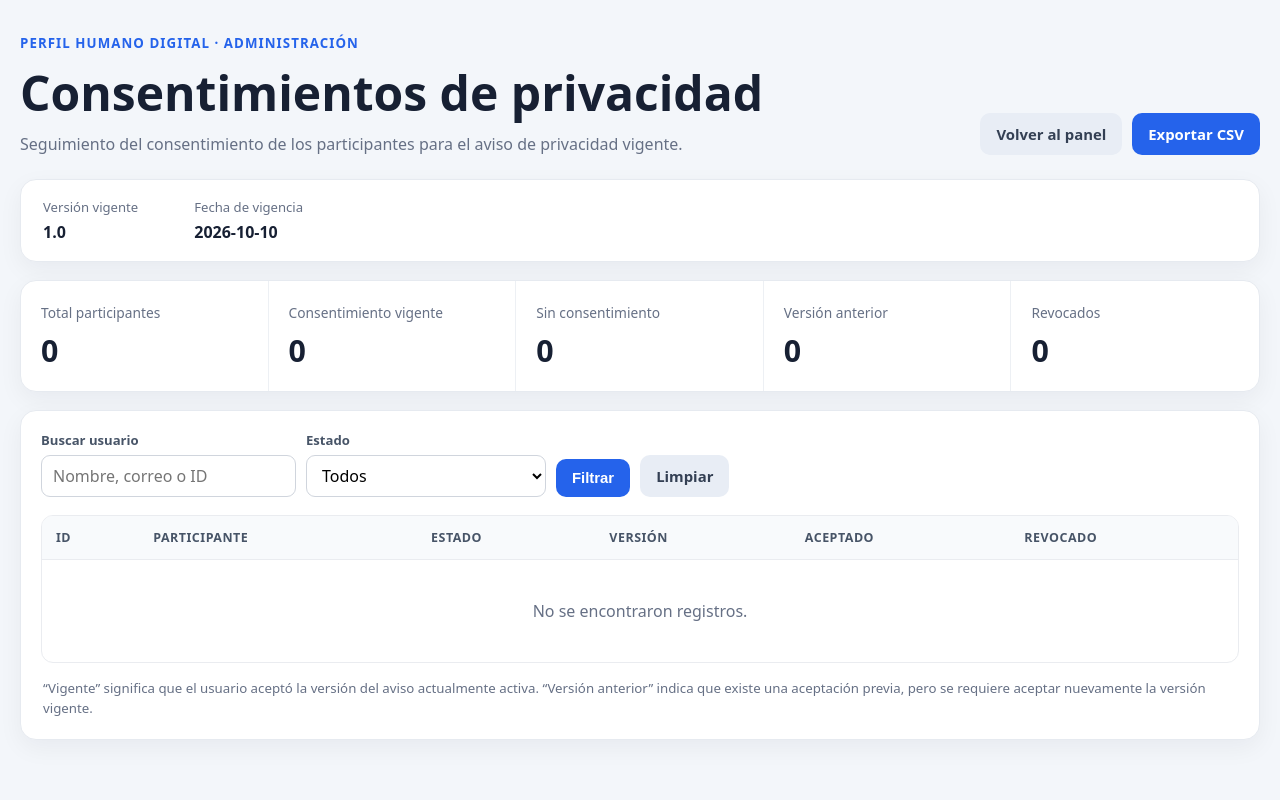
After one commit to dalia-luna/perfil-humano, a Node server app: page /admin/privacy/consents in a window 1280 px wide. The commit adds this page. Run offline with Node 20, Linux system fonts and the light colour scheme; the visitor is signed in with stand-in values (Sample User, id 1); data comes from the database, SQL or seed files in the repository; tables that the repository leaves empty hold one stand-in row (values such as "Sample post"); data that the repository does not hold is empty; some libraries are stand-ins or nearby versions.

Commit message:
Agrega control administrativo de consentimientos

```diff
--- a/app.js
+++ b/app.js
@@ -10,6 +10,7 @@ require('./db.js');
 // Rutas
 const authRoutes = require('./routes/auth');
 const adminRoutes = require('./routes/admin');
+const adminPrivacyRoutes = require('./routes/adminPrivacy');
 const questionnaireRoutes = require('./routes/questionnaire');
 const privacyRoutes = require('./routes/privacy');
 const { requireConsent } = require('./middleware/requireConsent');
@@ -72,6 +73,7 @@ app.use((req, res, next) => {
 
 // Montar rutas
 app.use('/', authRoutes);
+app.use('/admin/privacy', adminPrivacyRoutes);
 app.use('/admin', adminRoutes);
 app.use('/privacy', privacyRoutes);
 app.use('/questionnaire', requireConsent, questionnaireRoutes);
--- /dev/null
+++ b/public/css/admin-privacy.css
@@ -0,0 +1,273 @@
+* {
+  box-sizing: border-box;
+}
+
+body {
+  margin: 0;
+  background: #f3f6fa;
+  color: #172033;
+  font-family: system-ui, -apple-system, BlinkMacSystemFont, "Segoe UI", sans-serif;
+}
+
+.admin-shell {
+  width: min(1500px, calc(100% - 40px));
+  margin: 34px auto 60px;
+}
+
+.page-header {
+  display: flex;
+  align-items: flex-end;
+  justify-content: space-between;
+  gap: 24px;
+  margin-bottom: 24px;
+}
+
+.eyebrow {
+  font-size: .83rem;
+  font-weight: 800;
+  letter-spacing: .08em;
+  text-transform: uppercase;
+  color: #2563eb;
+}
+
+h1 {
+  margin: 8px 0 8px;
+  font-size: clamp(2rem, 4vw, 3rem);
+}
+
+.page-header p {
+  margin: 0;
+  color: #667085;
+}
+
+.header-actions,
+.filters {
+  display: flex;
+  gap: 10px;
+  align-items: end;
+  flex-wrap: wrap;
+}
+
+.btn {
+  border: 0;
+  border-radius: 10px;
+  padding: 11px 16px;
+  font-weight: 750;
+  font-size: .93rem;
+  text-decoration: none;
+  cursor: pointer;
+  display: inline-flex;
+  align-items: center;
+  justify-content: center;
+}
+
+.btn.primary {
+  background: #2563eb;
+  color: #fff;
+}
+
+.btn.secondary {
+  background: #e8edf5;
+  color: #344054;
+}
+
+.notice-info,
+.summary-grid,
+.panel {
+  background: #fff;
+  border: 1px solid #e6eaf0;
+  border-radius: 16px;
+  box-shadow: 0 8px 25px rgba(16, 24, 40, .05);
+}
+
+.notice-info {
+  display: flex;
+  gap: 56px;
+  padding: 18px 22px;
+  margin-bottom: 18px;
+}
+
+.notice-info div {
+  display: flex;
+  flex-direction: column;
+  gap: 5px;
+}
+
+.label {
+  color: #667085;
+  font-size: .82rem;
+}
+
+.summary-grid {
+  display: grid;
+  grid-template-columns: repeat(5, minmax(0, 1fr));
+  overflow: hidden;
+  margin-bottom: 18px;
+}
+
+.metric-card {
+  padding: 20px;
+  border-right: 1px solid #edf0f4;
+}
+
+.metric-card:last-child {
+  border-right: 0;
+}
+
+.metric-card span {
+  color: #667085;
+  font-size: .86rem;
+}
+
+.metric-card strong {
+  display: block;
+  margin-top: 7px;
+  font-size: 1.9rem;
+}
+
+.panel {
+  padding: 20px;
+}
+
+.filters {
+  margin-bottom: 18px;
+}
+
+.filters label {
+  display: flex;
+  flex-direction: column;
+  gap: 6px;
+  min-width: 240px;
+}
+
+.filters label span {
+  color: #475467;
+  font-size: .82rem;
+  font-weight: 700;
+}
+
+input,
+select {
+  min-height: 42px;
+  border: 1px solid #d0d5dd;
+  border-radius: 9px;
+  padding: 8px 11px;
+  background: #fff;
+  font: inherit;
+}
+
+.table-wrap {
+  overflow-x: auto;
+  border: 1px solid #eaecf0;
+  border-radius: 12px;
+}
+
+table {
+  width: 100%;
+  border-collapse: collapse;
+  min-width: 920px;
+}
+
+th {
+  text-align: left;
+  padding: 13px 14px;
+  background: #f8fafc;
+  color: #475467;
+  font-size: .78rem;
+  text-transform: uppercase;
+  letter-spacing: .04em;
+}
+
+td {
+  padding: 14px;
+  border-top: 1px solid #eaecf0;
+  vertical-align: middle;
+}
+
+.person {
+  display: flex;
+  flex-direction: column;
+  gap: 3px;
+}
+
+.person span {
+  color: #667085;
+  font-size: .86rem;
+}
+
+.badge {
+  display: inline-block;
+  padding: 5px 9px;
+  border-radius: 999px;
+  font-size: .78rem;
+  font-weight: 800;
+}
+
+.badge.current {
+  background: #ecfdf3;
+  color: #027a48;
+}
+
+.badge.pending {
+  background: #fff7ed;
+  color: #b54708;
+}
+
+.badge.outdated {
+  background: #eff8ff;
+  color: #175cd3;
+}
+
+.badge.revoked {
+  background: #fef3f2;
+  color: #b42318;
+}
+
+.empty {
+  text-align: center;
+  color: #667085;
+  padding: 40px;
+}
+
+.footnote {
+  margin: 16px 2px 0;
+  color: #667085;
+  font-size: .83rem;
+  line-height: 1.5;
+}
+
+@media (max-width: 950px) {
+  .summary-grid {
+    grid-template-columns: repeat(2, 1fr);
+  }
+
+  .metric-card {
+    border-bottom: 1px solid #edf0f4;
+  }
+
+  .page-header {
+    align-items: flex-start;
+    flex-direction: column;
+  }
+}
+
+@media (max-width: 600px) {
+  .admin-shell {
+    width: min(100% - 22px, 1500px);
+    margin-top: 18px;
+  }
+
+  .summary-grid {
+    grid-template-columns: 1fr;
+  }
+
+  .notice-info {
+    flex-direction: column;
+    gap: 14px;
+  }
+
+  .filters label,
+  .btn {
+    width: 100%;
+  }
+}
--- /dev/null
+++ b/routes/adminPrivacy.js
@@ -0,0 +1,218 @@
+const express = require('express');
+const db = require('../db');
+
+const router = express.Router();
+
+function dbGet(sql, params = []) {
+  return new Promise((resolve, reject) => {
+    db.get(sql, params, (err, row) => {
+      if (err) return reject(err);
+      resolve(row);
+    });
+  });
+}
+
+function dbAll(sql, params = []) {
+  return new Promise((resolve, reject) => {
+    db.all(sql, params, (err, rows) => {
+      if (err) return reject(err);
+      resolve(rows || []);
+    });
+  });
+}
+
+function getSessionUserId(req) {
+  return req.session?.userId || req.session?.user?.id || null;
+}
+
+async function requireAdmin(req, res, next) {
+  try {
+    const userId = getSessionUserId(req);
+
+    if (!userId) {
+      return res.redirect('/login');
+    }
+
+    const user = await dbGet(
+      'SELECT id, role FROM users WHERE id = ? LIMIT 1',
+      [userId]
+    );
+
+    if (!user || String(user.role).toLowerCase() !== 'admin') {
+      return res.status(403).send('Acceso restringido a administradores.');
+    }
+
+    next();
+  } catch (err) {
+    console.error('Error verificando administrador:', err);
+    res.status(500).send('No fue posible verificar los permisos.');
+  }
+}
+
+async function getConsentRows() {
+  const activeNotice = await dbGet(`
+    SELECT id, version, effective_date
+    FROM privacy_notice_versions
+    WHERE active = 1
+    ORDER BY id DESC
+    LIMIT 1
+  `);
+
+  const rows = await dbAll(`
+    WITH latest_consent AS (
+      SELECT uc.*
+      FROM user_consents uc
+      INNER JOIN (
+        SELECT user_id, MAX(id) AS max_id
+        FROM user_consents
+        GROUP BY user_id
+      ) latest
+        ON latest.max_id = uc.id
+    )
+    SELECT
+      u.id AS user_id,
+      u.name,
+      u.email,
+      u.created_at AS user_created_at,
+      lc.accepted,
+      lc.accepted_at,
+      lc.revoked_at,
+      pnv.version AS accepted_version,
+      pnv.effective_date AS accepted_version_date,
+      CASE
+        WHEN lc.id IS NULL THEN 'pending'
+        WHEN lc.revoked_at IS NOT NULL OR lc.accepted <> 1 THEN 'revoked'
+        WHEN pnv.active = 1 THEN 'current'
+        ELSE 'outdated'
+      END AS consent_status
+    FROM users u
+    LEFT JOIN latest_consent lc
+      ON lc.user_id = u.id
+    LEFT JOIN privacy_notice_versions pnv
+      ON pnv.id = lc.notice_version_id
+    WHERE LOWER(COALESCE(u.role, 'user')) <> 'admin'
+    ORDER BY
+      CASE
+        WHEN lc.id IS NULL THEN 1
+        WHEN lc.revoked_at IS NOT NULL OR lc.accepted <> 1 THEN 2
+        WHEN pnv.active = 1 THEN 4
+        ELSE 3
+      END ASC,
+      u.name COLLATE NOCASE ASC
+  `);
+
+  return { rows, activeNotice };
+}
+
+function applyFilters(rows, query) {
+  const search = String(query.search || '').trim().toLowerCase();
+  const status = String(query.status || 'all').trim().toLowerCase();
+
+  return rows.filter(row => {
+    const matchesSearch =
+      !search ||
+      String(row.name || '').toLowerCase().includes(search) ||
+      String(row.email || '').toLowerCase().includes(search) ||
+      String(row.user_id).includes(search);
+
+    const matchesStatus =
+      status === 'all' ||
+      row.consent_status === status;
+
+    return matchesSearch && matchesStatus;
+  });
+}
+
+function calculateSummary(rows) {
+  return rows.reduce(
+    (acc, row) => {
+      acc.total += 1;
+      if (row.consent_status === 'current') acc.current += 1;
+      if (row.consent_status === 'pending') acc.pending += 1;
+      if (row.consent_status === 'outdated') acc.outdated += 1;
+      if (row.consent_status === 'revoked') acc.revoked += 1;
+      return acc;
+    },
+    { total: 0, current: 0, pending: 0, outdated: 0, revoked: 0 }
+  );
+}
+
+function csvEscape(value) {
+  const text = value === null || value === undefined ? '' : String(value);
+  return `"${text.replace(/"/g, '""')}"`;
+}
+
+router.get('/consents', requireAdmin, async (req, res) => {
+  try {
+    const { rows, activeNotice } = await getConsentRows();
+    const filteredRows = applyFilters(rows, req.query);
+    const summary = calculateSummary(rows);
+
+    res.render('admin-privacy-consents', {
+      users: filteredRows,
+      summary,
+      activeNotice,
+      filters: {
+        search: String(req.query.search || ''),
+        status: String(req.query.status || 'all')
+      }
+    });
+  } catch (err) {
+    console.error('Error cargando consentimientos:', err);
+    res.status(500).send('No fue posible cargar el registro de consentimientos.');
+  }
+});
+
+router.get('/consents.csv', requireAdmin, async (req, res) => {
+  try {
+    const { rows, activeNotice } = await getConsentRows();
+    const filteredRows = applyFilters(rows, req.query);
+
+    const statusLabels = {
+      current: 'Vigente',
+      pending: 'Pendiente',
+      outdated: 'Pendiente nueva versión',
+      revoked: 'Revocado'
+    };
+
+    const header = [
+      'ID usuario',
+      'Nombre',
+      'Correo',
+      'Estado consentimiento',
+      'Versión aceptada',
+      'Fecha aceptación',
+      'Fecha revocación',
+      'Versión vigente'
+    ];
+
+    const csvRows = [
+      header.map(csvEscape).join(','),
+      ...filteredRows.map(row => [
+        row.user_id,
+        row.name,
+        row.email,
+        statusLabels[row.consent_status] || row.consent_status,
+        row.accepted_version || '',
+        row.accepted_at || '',
+        row.revoked_at || '',
+        activeNotice?.version || ''
+      ].map(csvEscape).join(','))
+    ];
+
+    // BOM para que Excel abra correctamente acentos en UTF-8.
+    const csv = '\uFEFF' + csvRows.join('\n');
+
+    res.setHeader('Content-Type', 'text/csv; charset=utf-8');
+    res.setHeader(
+      'Content-Disposition',
+      'attachment; filename="consentimientos_pHD.csv"'
+    );
+    res.send(csv);
+  } catch (err) {
+    console.error('Error exportando consentimientos:', err);
+    res.status(500).send('No fue posible exportar los consentimientos.');
+  }
+});
+
+module.exports = router;
--- /dev/null
+++ b/views/admin-privacy-consents.ejs
@@ -0,0 +1,153 @@
+<!DOCTYPE html>
+<html lang="es">
+<head>
+  <meta charset="UTF-8">
+  <meta name="viewport" content="width=device-width, initial-scale=1.0">
+  <title>Consentimientos | Administración PHD</title>
+  <link rel="stylesheet" href="/css/admin-privacy.css">
+</head>
+<body>
+  <main class="admin-shell">
+    <header class="page-header">
+      <div>
+        <div class="eyebrow">Perfil Humano Digital · Administración</div>
+        <h1>Consentimientos de privacidad</h1>
+        <p>
+          Seguimiento del consentimiento de los participantes para el aviso de privacidad
+          vigente.
+        </p>
+      </div>
+
+      <div class="header-actions">
+        <a class="btn secondary" href="/admin/dashboard">Volver al panel</a>
+        <a
+          class="btn primary"
+          href="/admin/privacy/consents.csv?search=<%= encodeURIComponent(filters.search) %>&status=<%= encodeURIComponent(filters.status) %>"
+        >
+          Exportar CSV
+        </a>
+      </div>
+    </header>
+
+    <section class="notice-info">
+      <div>
+        <span class="label">Versión vigente</span>
+        <strong><%= activeNotice ? activeNotice.version : 'Sin versión activa' %></strong>
+      </div>
+      <div>
+        <span class="label">Fecha de vigencia</span>
+        <strong><%= activeNotice ? activeNotice.effective_date : '—' %></strong>
+      </div>
+    </section>
+
+    <section class="summary-grid">
+      <article class="metric-card">
+        <span>Total participantes</span>
+        <strong><%= summary.total %></strong>
+      </article>
+
+      <article class="metric-card">
+        <span>Consentimiento vigente</span>
+        <strong><%= summary.current %></strong>
+      </article>
+
+      <article class="metric-card">
+        <span>Sin consentimiento</span>
+        <strong><%= summary.pending %></strong>
+      </article>
+
+      <article class="metric-card">
+        <span>Versión anterior</span>
+        <strong><%= summary.outdated %></strong>
+      </article>
+
+      <article class="metric-card">
+        <span>Revocados</span>
+        <strong><%= summary.revoked %></strong>
+      </article>
+    </section>
+
+    <section class="panel">
+      <form class="filters" method="GET" action="/admin/privacy/consents">
+        <label>
+          <span>Buscar usuario</span>
+          <input
+            type="search"
+            name="search"
+            value="<%= filters.search %>"
+            placeholder="Nombre, correo o ID"
+          >
+        </label>
+
+        <label>
+          <span>Estado</span>
+          <select name="status">
+            <option value="all" <%= filters.status === 'all' ? 'selected' : '' %>>Todos</option>
+            <option value="current" <%= filters.status === 'current' ? 'selected' : '' %>>Vigente</option>
+            <option value="pending" <%= filters.status === 'pending' ? 'selected' : '' %>>Pendiente</option>
+            <option value="outdated" <%= filters.status === 'outdated' ? 'selected' : '' %>>Versión anterior</option>
+            <option value="revoked" <%= filters.status === 'revoked' ? 'selected' : '' %>>Revocado</option>
+          </select>
+        </label>
+
+        <button class="btn primary" type="submit">Filtrar</button>
+        <a class="btn secondary" href="/admin/privacy/consents">Limpiar</a>
+      </form>
+
+      <div class="table-wrap">
+        <table>
+          <thead>
+            <tr>
+              <th>ID</th>
+              <th>Participante</th>
+              <th>Estado</th>
+              <th>Versión</th>
+              <th>Aceptado</th>
+              <th>Revocado</th>
+            </tr>
+          </thead>
+          <tbody>
+            <% if (!users.length) { %>
+              <tr>
+                <td colspan="6" class="empty">No se encontraron registros.</td>
+              </tr>
+            <% } %>
+
+            <% users.forEach(user => { %>
+              <tr>
+                <td><%= user.user_id %></td>
+                <td>
+                  <div class="person">
+                    <strong><%= user.name %></strong>
+                    <span><%= user.email %></span>
+                  </div>
+                </td>
+                <td>
+                  <% if (user.consent_status === 'current') { %>
+                    <span class="badge current">Vigente</span>
+                  <% } else if (user.consent_status === 'pending') { %>
+                    <span class="badge pending">Pendiente</span>
+                  <% } else if (user.consent_status === 'outdated') { %>
+                    <span class="badge outdated">Versión anterior</span>
+                  <% } else { %>
+                    <span class="badge revoked">Revocado</span>
+                  <% } %>
+                </td>
+                <td><%= user.accepted_version || '—' %></td>
+                <td><%= user.accepted_at || '—' %></td>
+                <td><%= user.revoked_at || '—' %></td>
+              </tr>
+            <% }) %>
+          </tbody>
+        </table>
+      </div>
+
+      <p class="footnote">
+        “Vigente” significa que el usuario aceptó la versión del aviso actualmente activa.
+        “Versión anterior” indica que existe una aceptación previa, pero se requiere aceptar
+        nuevamente la versión vigente.
+      </p>
+    </section>
+  </main>
+</body>
+</html>
```
Also changed, not shown: views/admin-dashboard.ejs (+24 -0 lines).
